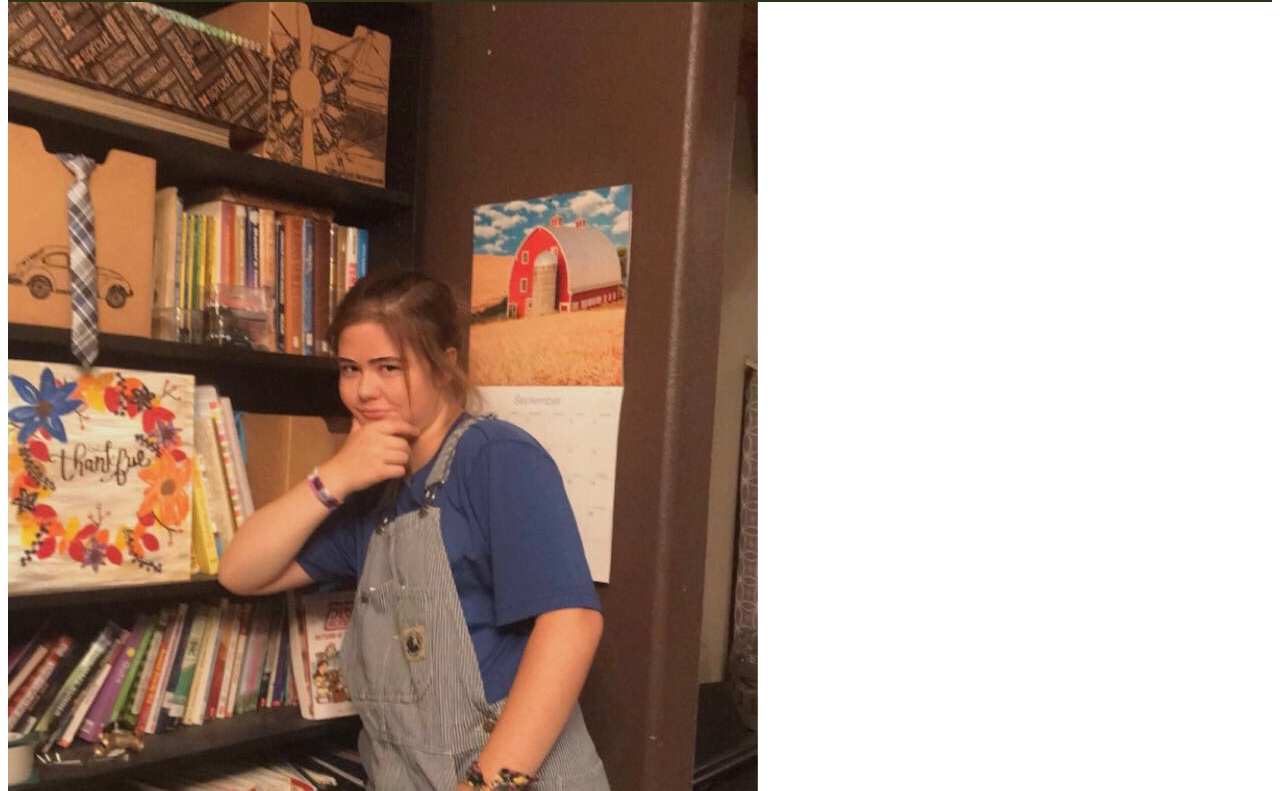
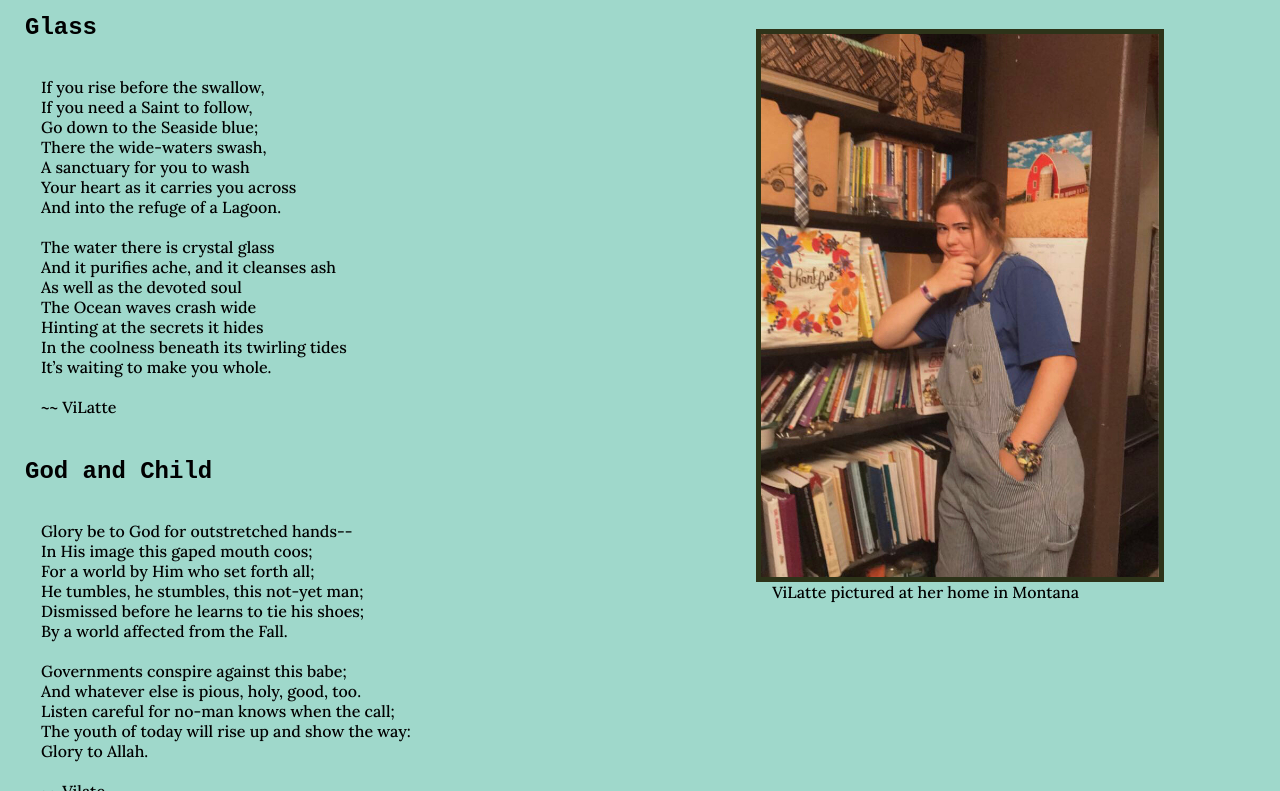
Before and after one commit to cupofvilatte/vilattepoetry, a plain HTML site: page poetrypage.html in a window 1280 px wide. Shown: the part 156-947 px from the top of the page. Drawn offline with Linux system fonts and the light colour scheme; a web font is replaced by a local one.

Commit message:
significant work on poetry subpage css

```diff
--- a/poetrypage.html
+++ b/poetrypage.html
@@ -9,7 +9,7 @@
 </head>
 
 <body>
-    <div>
+    <div class="content">
         <header>
             <a class="logo-link" href="index.html">
                 <img class="logo" src="images/latte_logo.png" alt="cupofvilatte logo">
@@ -20,11 +20,14 @@
                 <a href="abouttheauthor.html" target="_blank">About the Author</a>
             </nav>
         </header>
-        <main>
-            <div>
+        <main class="poetry-page-main">
+            <div class="poems">
+                <div class="viathome-image">
                     <img src="images/viathome.jpg" alt="vilate in her home in montana">
+                    <p>ViLatte pictured at her home in Montana</p>
                 </div>
-            <div>
+                <div class="poem-text">
+                    <div class="glass-poem">
                         <h2>Glass</h2>
                         <p>
                             If you rise before the swallow,<br>
@@ -46,7 +49,7 @@
                             ~~ ViLatte
                         </p>
                     </div>
-            <div>
+                    <div class="god-and-child-poem">
                         <h2>God and Child</h2>
                         <p>
                             Glory be to God for outstretched hands--<br>
@@ -64,6 +67,8 @@
                                 <br>
                         ~~ Vilate
                         </p>
+                    </div>
+                </div>
             </div>
             <section class="quotes">
                 <img src="images/GodandChildpoem.JPG" alt="God and Child downloadable">
--- a/styles/poetry.css
+++ b/styles/poetry.css
@@ -17,12 +17,19 @@ p {
     padding: 1em;
 }
 
+body {
+   margin: 0 auto;
+}
+
 .content {
     color: black;
     background-color: #9FD8CB;
     max-width: 1600px;
     margin: 0 auto;
 }
+
+
+/* HEADER CSS */
 
 header {
     background-color: #2D3319;
@@ -67,7 +74,10 @@ nav a:hover {
     color: #2D3319;
 }
 
-main {
+
+/* HOME PAGE CSS */
+
+.home-page-main {
     display: grid;
     grid-template-rows: 1fr 1fr;
 }
@@ -113,6 +123,8 @@ main {
     border: solid #2D3319 15px;
 }
 
+/* FOOTER CSS */
+
 footer {
     display: flex;
     justify-content: space-around;
@@ -136,3 +148,44 @@ footer a:hover {
 .socials img {
     width: 50px;
 }
+
+/* POETRY PAGE CSS */
+
+.poems {
+    display: grid;
+    grid-template-columns: 50% 50%;
+
+}
+
+.viathome-image {
+    padding: 35px;
+    grid-column: 2/3;
+    justify-self: center;
+}
+
+.viathome-image img {
+    height: 50%;
+    float: right;
+    border: solid #2D3319 5px;
+}
+
+.viathome-image p {
+    padding-top: 20px;
+}
+
+.poem-text {
+    grid-row-start: 1;
+}
+
+.glass-poem {
+    margin-left: 25px;
+    grid-column: 1/2;
+}
+
+.god-and-child-poem {
+    margin: 25px;
+    grid-column: 1/2;
+}
+
+
+/* BIO PAGE CSS */
```
Also changed, not shown: index.html (+1 -1 lines). Lines whose indentation alone changed are shown as unchanged.
